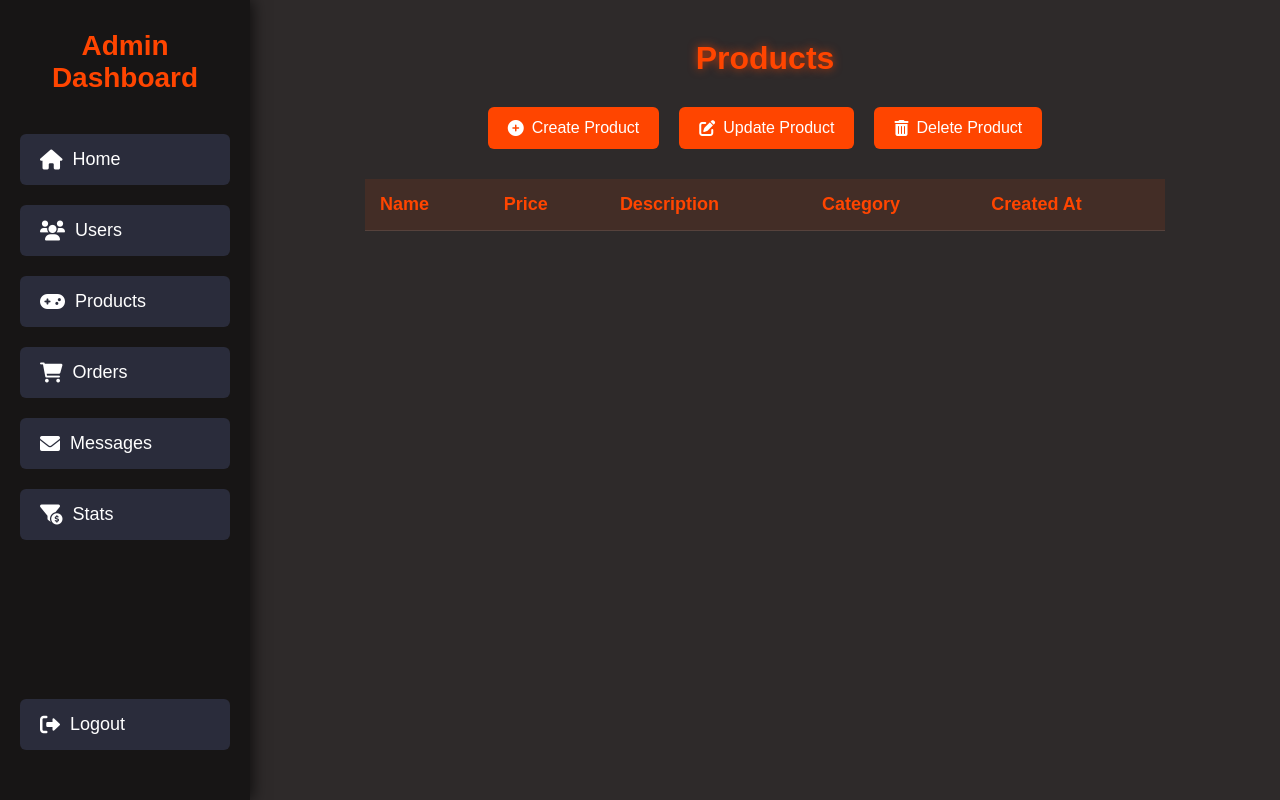
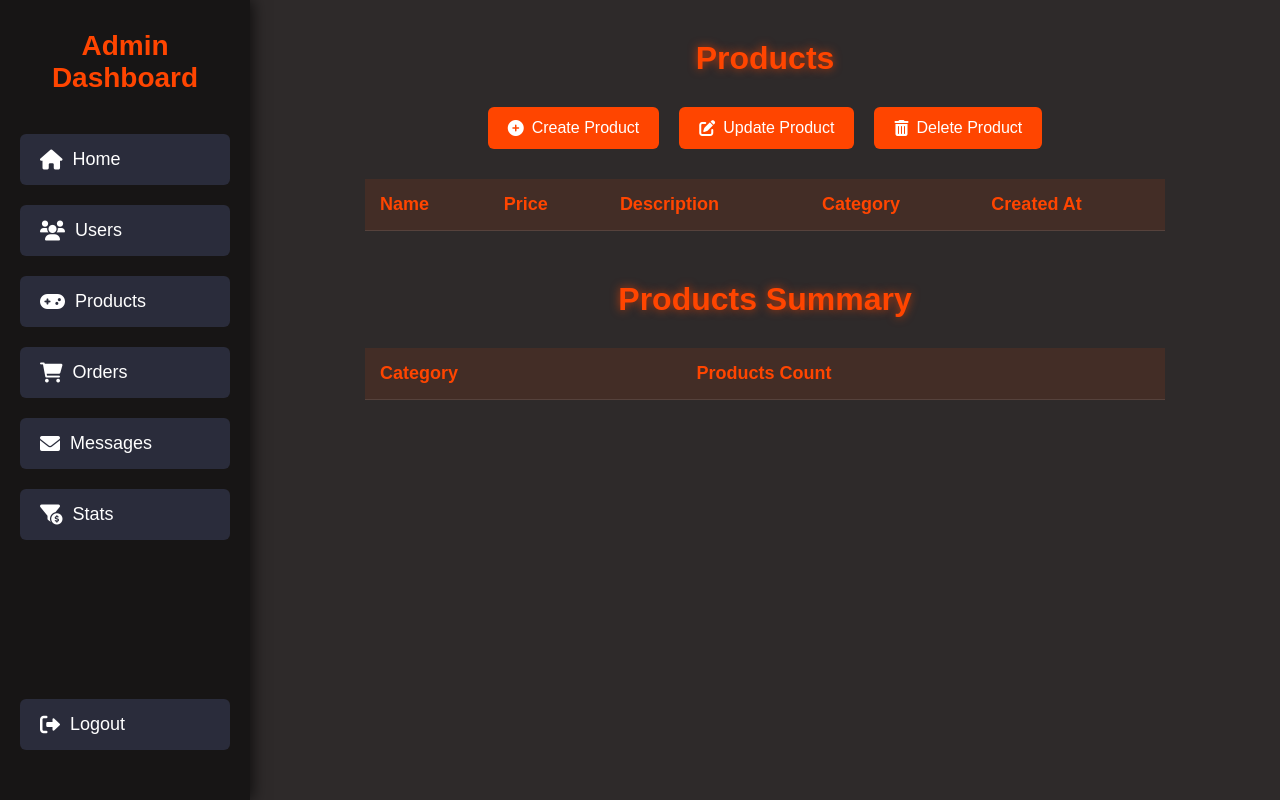
Before and after one commit to matanCohenDev/gameStoreProject, a website: page views/html/admin.html in a window 1280 px wide. Both pictures are taken after a click on the button "Products". Drawn offline with nearby package versions, Linux system fonts and the light colour scheme; no server answers.

Commit message:
fix html group by

```diff
--- a/views/html/admin.html
+++ b/views/html/admin.html
@@ -103,6 +103,20 @@
             <tbody id="productsTableBody">
               <!-- Product data will be populated here -->
             </tbody>
+          </table>
+
+          <!-- Product Summary Section - using Group by -->
+          <h2>Products Summary</h2>
+          <table>
+              <thead>
+                  <tr>
+                      <th>Category</th>
+                      <th>Products Count</th>
+                  </tr>
+              </thead>
+              <tbody id="productSummaryTableBody">
+                  <!-- Category data will be populated here -->
+              </tbody>
           </table>
         </div>
 
```
